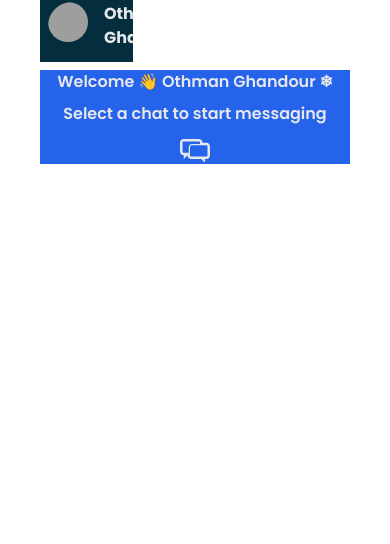
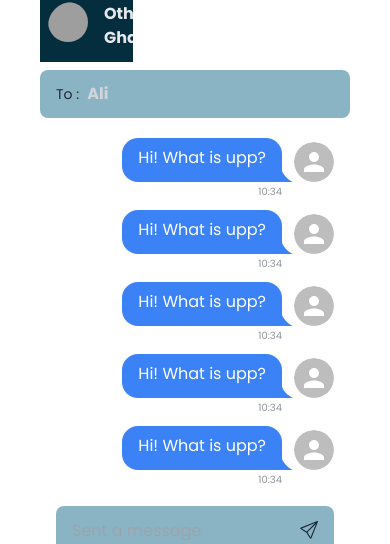
Before and after one commit to OthmanGh/UNITEYPULSE, a React (Vite) app in the folder frontend/: page /dashboard/chat in a window 390 px wide. Shown: the part 1384-1928 px from the top of the page. Before the commit the page ends 1548 px from the top, so only its background shows below. Built offline with nearby package versions, Linux system fonts and the light colour scheme; grey boxes are pictures that could not be loaded.

Commit message:
Style chat app messages container

```diff
--- a/frontend/src/App.css
+++ b/frontend/src/App.css
@@ -6,13 +6,3 @@
 .navbar {
   z-index: 10000;
 }
-
-#colorPicker {
-  background: transparent url('https://ej2.syncfusion.com/react/demos/src/color-picker/images/pen.png') no-repeat;
-  display: inline-block;
-  height: 80px;
-  margin: 10px 0;
-  min-width: 300px;
-  max-width: 600px;
-  background-color: #0f5369;
-}
--- a/frontend/src/index.css
+++ b/frontend/src/index.css
@@ -72,10 +72,10 @@ body {
 }
 
 ::-webkit-scrollbar {
-  width: 6px;
+  width: 4px;
 }
 ::-webkit-scrollbar-thumb {
-  background-color: rgba(17, 45, 78, 0.5);
+  background-color: rgba(169, 169, 169, 0.5);
   border-radius: 40px;
 }
 ::-webkit-scrollbar-track {
--- a/frontend/src/pages/Dashboard/pages/Chat/Chat.tsx
+++ b/frontend/src/pages/Dashboard/pages/Chat/Chat.tsx
@@ -7,7 +7,7 @@ const Chat = () => {
   return (
     <section className={`${styles.dashboardSection}`}>
       <Header category="App" title="Live Chatting" />
-      <div className="flex flex-col sm:flex-row w-full bg-dark p-6 rounded-md gap-2 h-[80vh]">
+      <div className="flex flex-col sm:flex-row w-full bg-dark p-6 rounded-lg gap-2 h-[80vh]">
         <SidebarChat />
         <MessageContainer />
       </div>
--- a/frontend/src/pages/Dashboard/pages/Chat/components/Converstions.tsx
+++ b/frontend/src/pages/Dashboard/pages/Chat/components/Converstions.tsx
@@ -2,7 +2,7 @@ import Conversation from './Conversation';
 
 const Converstions = () => {
   return (
-    <div className="py-2 flex flex-col gap-2  bg-dark overflow-auto">
+    <div className="py-2 flex flex-col gap-2 bg-dark overflow-auto">
       <Conversation />
       <Conversation />
       <Conversation />
--- a/frontend/src/pages/Dashboard/pages/Chat/components/MessageContainer.tsx
+++ b/frontend/src/pages/Dashboard/pages/Chat/components/MessageContainer.tsx
@@ -15,18 +15,17 @@ const NoChatSelectedComp = () => {
 };
 
 const MessageContainer = () => {
-  const NoChatSelected = true;
+  const NoChatSelected = false;
 
   return (
-    <div className="flex flex-col bg-blue-600 flex-1">
+    <div className={`flex flex-col ${NoChatSelected ? 'bg-secondary bg-opacity-20' : ''}  flex-1 rounded-md`}>
       {NoChatSelected ? (
         <NoChatSelectedComp />
       ) : (
         <>
-          <div className="bg-half-transparent px-4 py-2 mb-2">
-            <span className="label-text"> To:</span>
-            {''}
-            <span className="text-gray-900 font-bold">Ali</span>
+          <div className="flex items-center gap-2 bg-secondary bg-opacity-50 h-[48px] rounded-lg mb-4 hover:bg-opacity-100 transition-all p-4   duration-400">
+            <span className="label-text text-md"> To :</span>
+            <span className="text-gray-300 font-bold">Ali</span>
           </div>
           <Messages />
           <MessageInput />
--- a/frontend/src/pages/Dashboard/pages/Chat/components/MessageInput.tsx
+++ b/frontend/src/pages/Dashboard/pages/Chat/components/MessageInput.tsx
@@ -4,9 +4,13 @@ const MessageInput = () => {
   return (
     <div className="px-4 my-3">
       <div className="w-full relative">
-        <input type="text" className="border text-sm rounded-lg block w-full p-2.5 bg-gray-700 border-gray-600 text-whtie" placeholder="sent a message" />
-        <button className="absolute inset-y-0 end-0 flex items-center pe-3">
-          <BsSend />
+        <input
+          type="text"
+          className="border block w-full  border-none outline-none bg-secondary bg-opacity-50 text-white h-[48px] focus:bg-opacity-100 transition-all px-4 duration-400 rounded-lg placeholder:text-[16px] text-[16px]"
+          placeholder="Sent a message "
+        />
+        <button className="absolute inset-y-0 end-0 flex items-center pe-4 text-lg">
+          <BsSend className="hover:text-gray-300" />
         </button>
       </div>
     </div>
--- a/frontend/src/pages/Dashboard/pages/Chat/components/SearchInput.tsx
+++ b/frontend/src/pages/Dashboard/pages/Chat/components/SearchInput.tsx
@@ -9,7 +9,7 @@ const SearchInput = () => {
         className="input input-bordered rounded-ml bg-secondary bg-opacity-50 placeholder:text-gray-300 text-white w-[100%] focus:bg-secondary"
       />
 
-      <button type="submit" className="btn btn-rectangle bg-secondary bg-opacity-55 border-none text-white text-lg hover:bg-secondary">
+      <button type="submit" className="btn btn-rectangle bg-secondary bg-opacity-55 border-none text-white text-lg hover:bg-secondary h-[40px]">
         <IoSearchSharp />
       </button>
     </form>
```
